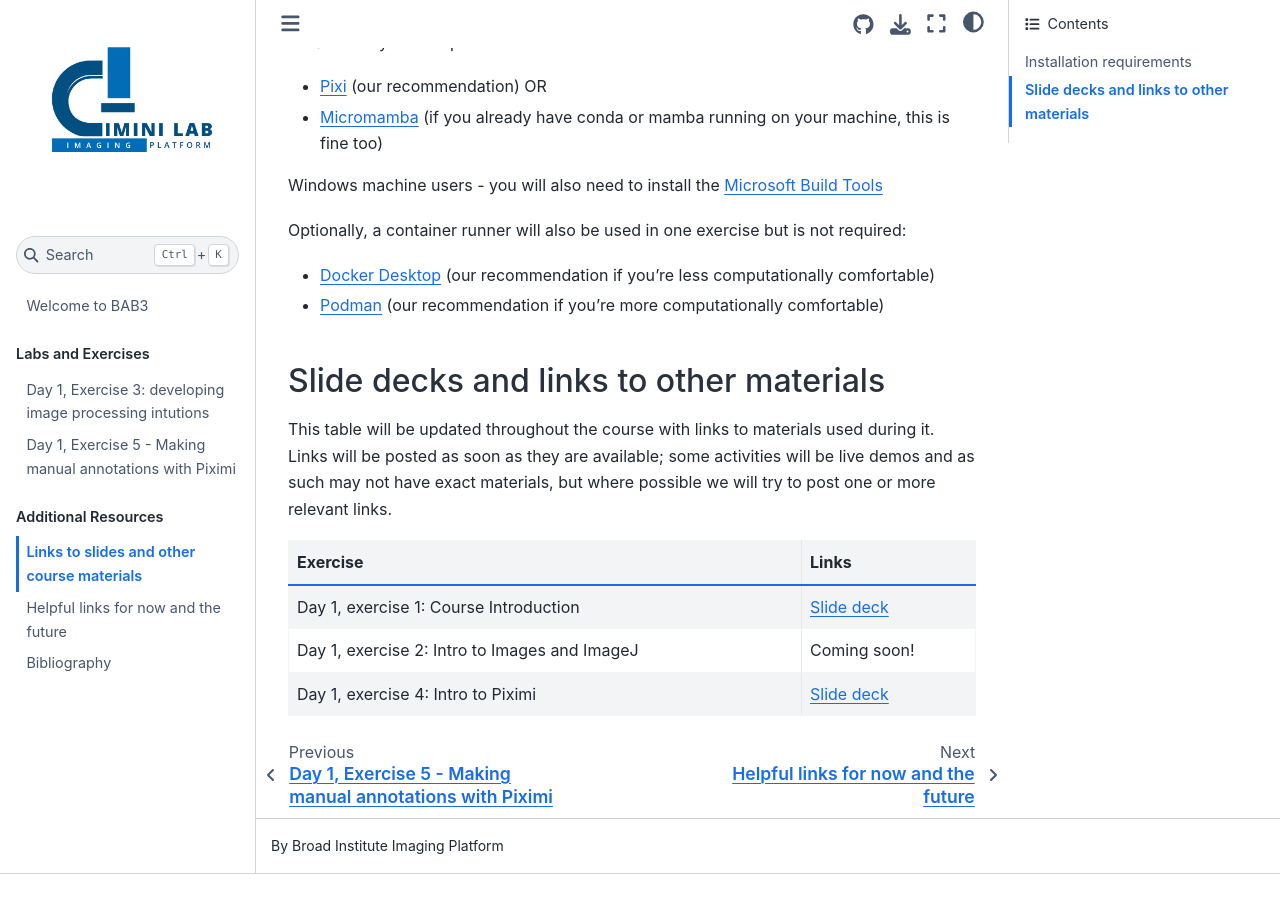
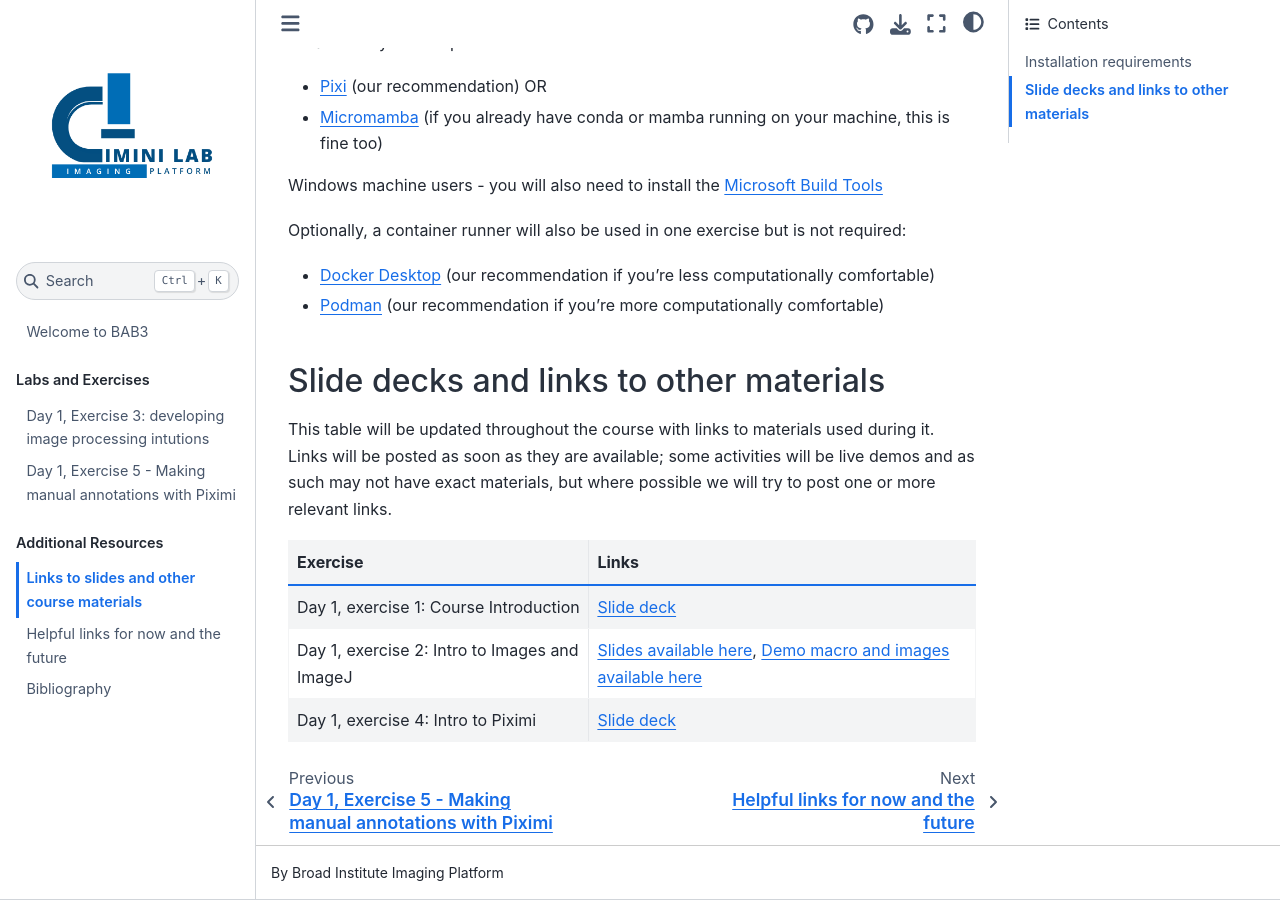
Before and after one commit to broadinstitute/BAB3, a Jupyter Book: the page built from docs/slides_et_al.md, in a window 1280 px wide and 900 px high, scrolled down 521 px. Built offline with Jupyter Book 1.0.4 settings and Sphinx 7.4.7 and the Sphinx Book theme 1.1.4, drawn with Linux system fonts in a browser that asks for light colours; before the commit the page ends 1395 px from its top, so only the background shows below that.

Commit message:
Add ImageJ links

```diff
--- a/docs/slides_et_al.md
+++ b/docs/slides_et_al.md
@@ -28,7 +28,7 @@ This table will be updated throughout the course with links to materials used du
 | Exercise | Links |
 |----------|-------|
 |Day 1, exercise 1: Course Introduction | [Slide deck](https://docs.google.com/presentation/d/17liBlM8oJoWhG0i_Z8KakW8RXjOD_wrkAtbTTt1qkEY/edit?usp=sharing)|
-|Day 1, exercise 2: Intro to Images and ImageJ | Coming soon!|
+|Day 1, exercise 2: Intro to Images and ImageJ | [Slides available here](https://docs.google.com/presentation/d/186pZXoL_ledGe-Gh1-n-6X5cP7sslOYAlcRlkrjPrw8/edit?usp=drive_link), [Demo macro and images available here](https://drive.google.com/drive/folders/1BV7IOCwVzAceacBQl-WKrXpzETakxt_M)|
 |Day 1, exercise 4: Intro to Piximi| [Slide deck](https://drive.google.com/drive/folders/170Y4ttapKwzcPBWlpMTGeFEeWL-xFGZS?usp=sharing)|
 
 <!---
```
